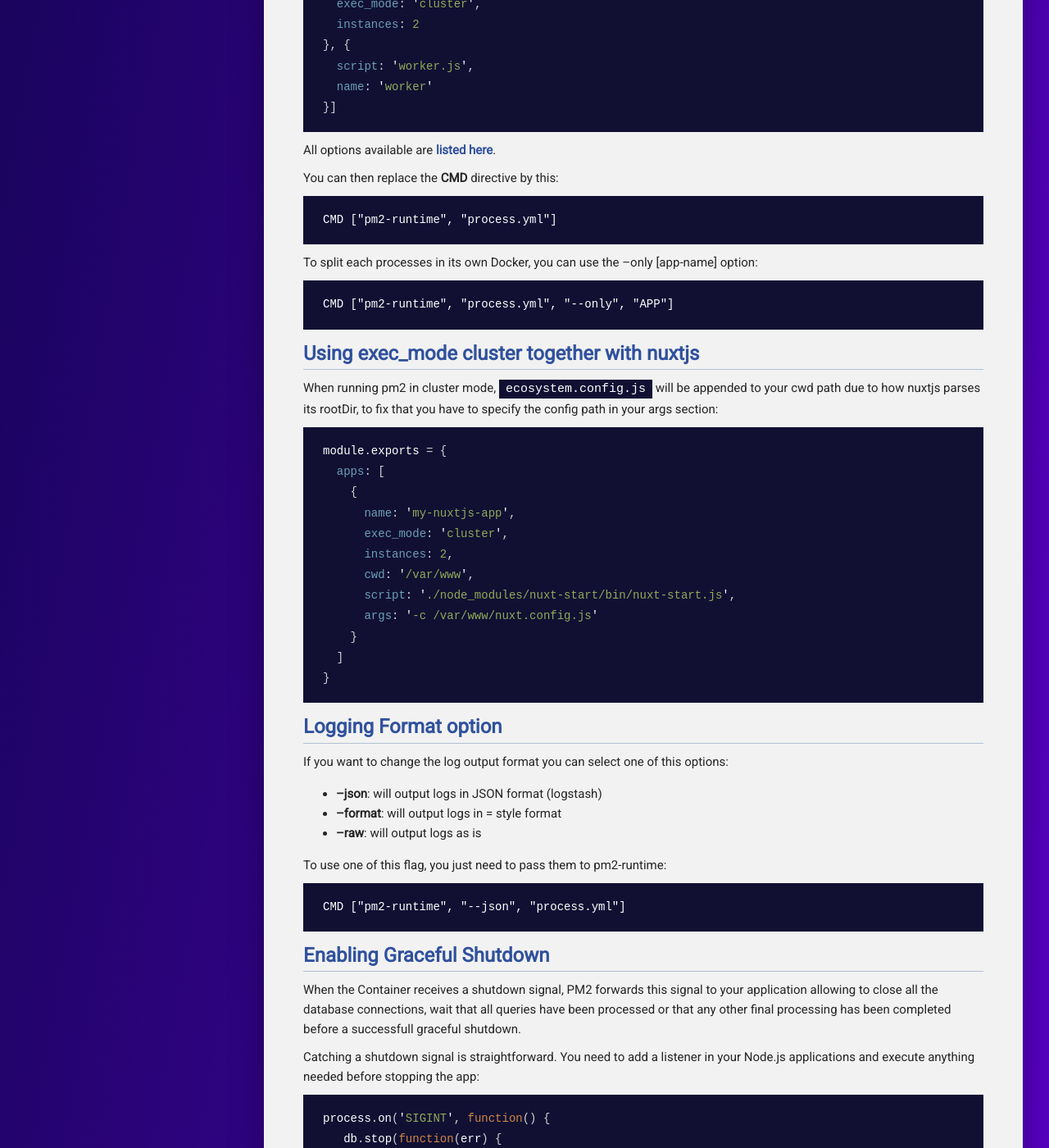
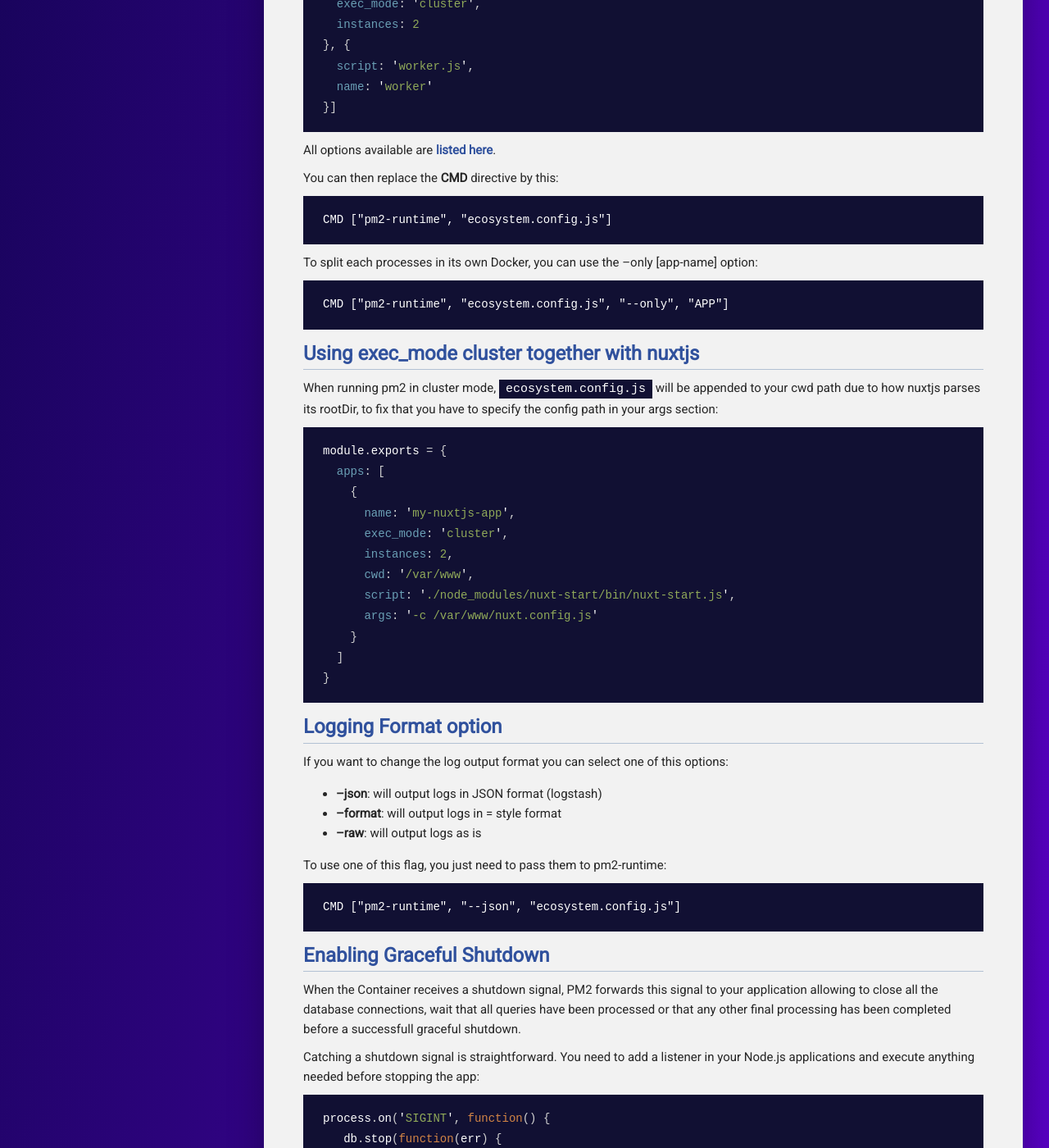
Before and after one commit to pm2-hive/pm2-hive.github.io, a Jekyll site: the page built from docs/features/docker.md, in a window 1280 px wide and 1400 px high, scrolled down 1484 px. Shown: the whole window at 82% size. Built offline with Jekyll 4.4.1, drawn with Linux system fonts in a browser that asks for light colours; comment, search, counter and statistics services are not loaded; some of the changed text lies outside the part shown.

Commit message:
Clarify docker instructions
Docker instructions confusingly refer to two different config files

````diff
--- a/docs/features/docker.md
+++ b/docs/features/docker.md
@@ -67,13 +67,13 @@
 You can then replace the **CMD** directive by this:
 
 ```
-CMD ["pm2-runtime", "process.yml"]
+CMD ["pm2-runtime", "ecosystem.config.js"]
 ```
 
 To split each processes in its own Docker, you can use the --only [app-name] option:
 
 ```
-CMD ["pm2-runtime", "process.yml", "--only", "APP"]
+CMD ["pm2-runtime", "ecosystem.config.js", "--only", "APP"]
 ```
 
 ### Using exec_mode cluster together with nuxtjs
@@ -106,7 +106,7 @@
 To use one of this flag, you just need to pass them to pm2-runtime:
 
 ```
-CMD ["pm2-runtime", "--json", "process.yml"]
+CMD ["pm2-runtime", "--json", "ecosystem.config.js"]
 ```
 
 ### Enabling Graceful Shutdown
@@ -142,7 +142,7 @@
 Example with the CLI options via a Dockerfile:
 
 ```
-CMD ["pm2-runtime", "--public", "XXX", "--secret", "YYY", "process.yml"]
+CMD ["pm2-runtime", "--public", "XXX", "--secret", "YYY", "ecosystem.config.js"]
 ```
 
 Or via environment variables:
````
